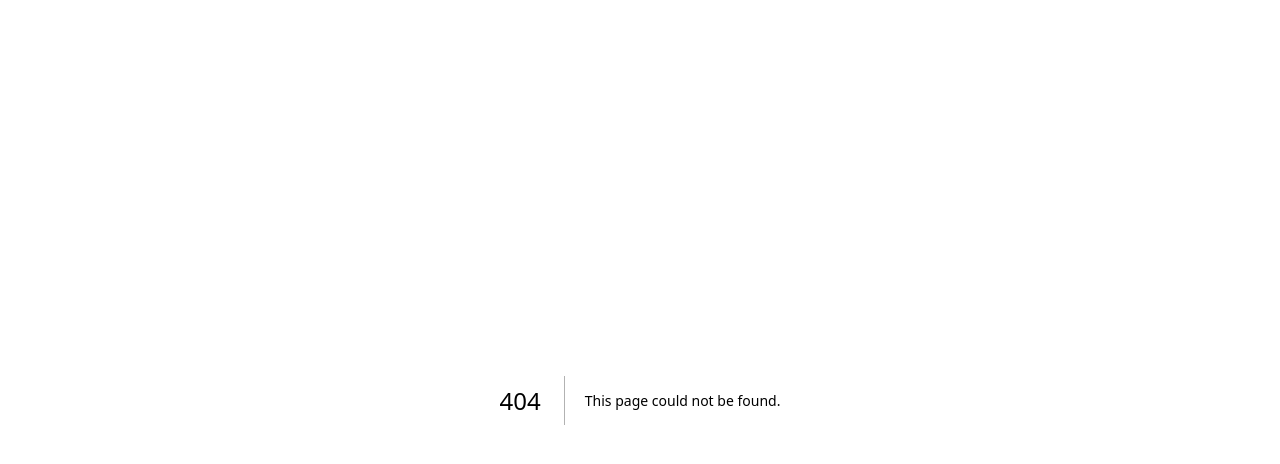
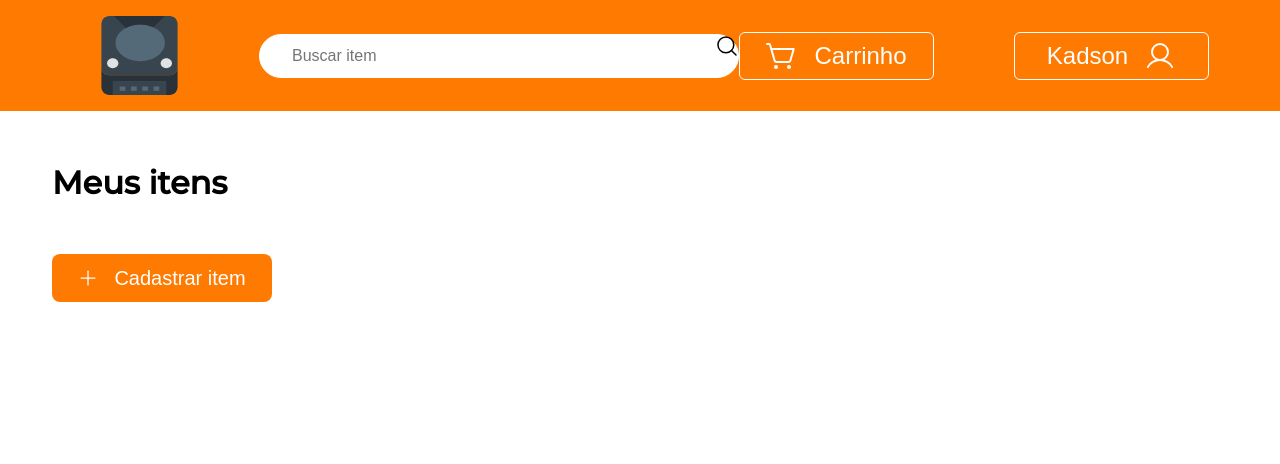
Before and after one commit to gentil-kadson/rental-shop-front, a Next.js app: page /locatario in a window 1280 px wide. Before the commit this address had no page. Shown: the top 464 px of the page. Built offline with nearby package versions, Linux system fonts and the light colour scheme.

Commit message:
create modal

```diff
--- a/src/components/CreateItemModal/index.tsx
+++ b/src/components/CreateItemModal/index.tsx
@@ -1,4 +1,5 @@
 import * as Dialog from '@radix-ui/react-dialog';
+import { Plus } from 'phosphor-react';
 import ButtonPrimary from '../ButtonPrimary';
 
 import styles from "./styles.module.css"
@@ -7,9 +8,14 @@ export default function CreateItemModal() {
     return (
         <>
             <Dialog.Root>
+                <Dialog.Trigger type="button" className={styles.buttonPrimary}>
+                    <Plus />
+                    Cadastrar item
+                </Dialog.Trigger>
+
                 <Dialog.Portal>
-                <Dialog.Overlay />
-                <Dialog.Content>
+                <Dialog.Overlay className={styles.overlay} />
+                <Dialog.Content className={styles.content}>
                     <Dialog.Title title='Cadastrar item' />
                     <Dialog.Close />
 
--- a/src/components/CreateItemModal/styles.module.css
+++ b/src/components/CreateItemModal/styles.module.css
@@ -2,3 +2,52 @@
   display: flex;
   flex-direction: column;
 }
+
+.overlay {
+  background-color: var(--blackA9);
+  position: fixed;
+  inset: 0;
+  animation: overlayShow 150ms cubic-bezier(0.16, 1, 0.3, 1);
+}
+
+.content {
+  background-color: white;
+  border-radius: 6px;
+  box-shadow: hsl(206 22% 7% / 35%) 0px 10px 38px -10px,
+    hsl(206 22% 7% / 20%) 0px 10px 20px -15px;
+  position: fixed;
+  top: 50%;
+  left: 50%;
+  transform: translate(-50%, -50%);
+  width: 90vw;
+  max-width: 450px;
+  max-height: 85vh;
+  padding: 25px;
+  animation: contentShow 150ms cubic-bezier(0.16, 1, 0.3, 1);
+}
+
+.content:focus {
+  outline: none;
+}
+
+.buttonPrimary {
+  background-color: #ff7a00;
+  color: #fff;
+  display: flex;
+  align-items: center;
+  justify-content: center;
+  gap: 1rem;
+  border: none;
+  border-radius: 8px;
+  padding: 20px 18px;
+  font-size: 20px;
+  margin: 52px;
+  width: 220px;
+  height: 48px;
+}
+
+.buttonPrimary:hover {
+  cursor: pointer;
+  transition: 0.3s;
+  background: rgba(255, 122, 0, 0.8);
+}
--- a/src/pages/locador.tsx
+++ b/src/pages/locador.tsx
@@ -12,10 +12,6 @@ export default function Locador() {
 
             <Title title="Itens disponíveis" />
 
-            <ButtonPrimary
-                title="Cadastrar item"
-                icon={<Plus />}
-            />
         </>
     )
 }
--- /dev/null
+++ b/src/pages/locatario.tsx
@@ -0,0 +1,18 @@
+import ButtonPrimary from "@/components/ButtonPrimary";
+import Header from "@/components/Header";
+import Title from "@/components/Title";
+import { Plus } from "phosphor-react";
+import * as Dialog from '@radix-ui/react-dialog';
+import CreateItemModal from "@/components/CreateItemModal";
+
+export default function Locatario() {
+    return (
+        <>
+            <Header />
+
+            <Title title="Meus itens" />
+
+            <CreateItemModal />
+        </>
+    )
+}
```
